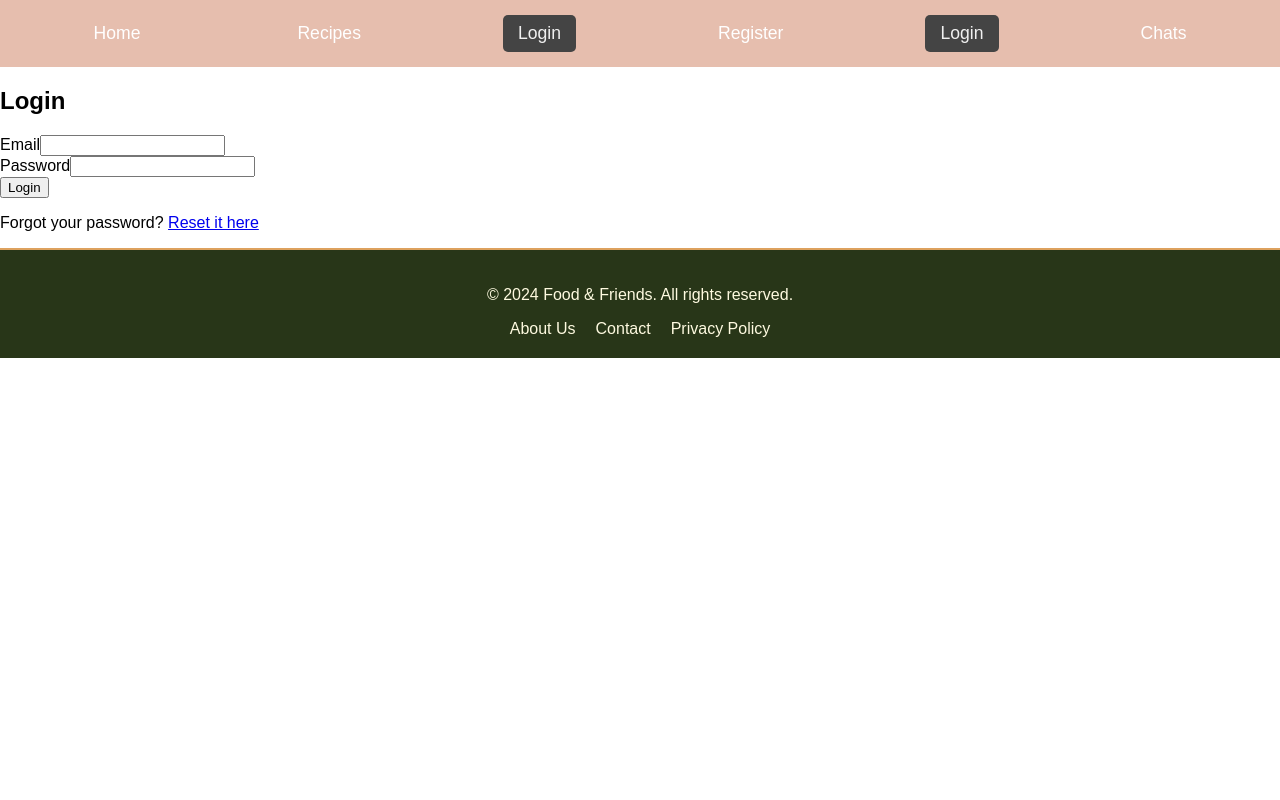
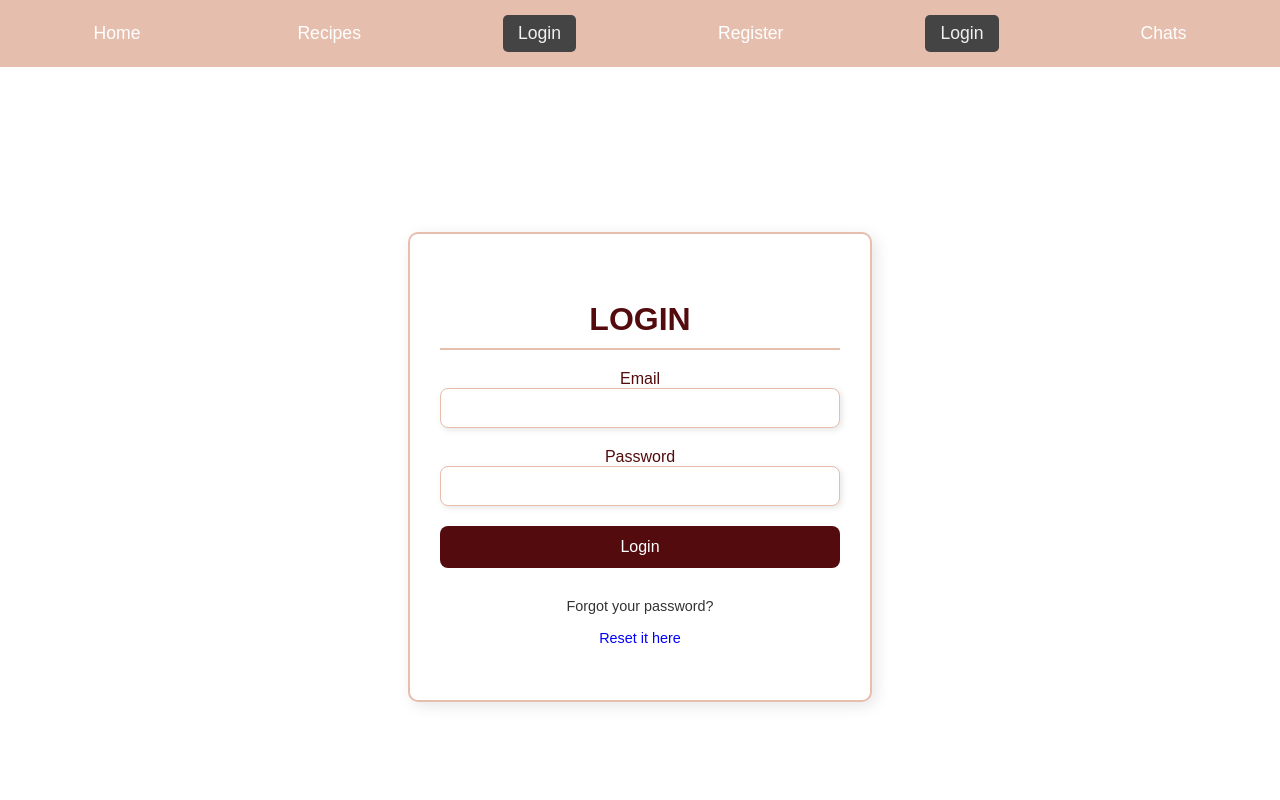
Before and after one commit to nPrameelaPydi/capstone_frontend, a React (Vite) app: page /login in a window 1280 px wide. Shown: the top 800 px of the page. Built offline with nearby package versions, Linux system fonts and the light colour scheme.

Commit message:
add CSS styles to login page

```diff
--- a/src/App.css
+++ b/src/App.css
@@ -266,7 +266,7 @@ div.recipes-container {
 .recipePageForm button:last-of-type:hover {
   background-color: #999;
 }
-/* ********* */
+
 /* Container for the Recipe List */
 .recipe-list-container {
   display: flex;
@@ -340,7 +340,6 @@ div.recipes-container {
   object-fit: cover; /* Ensures the image covers the container without distortion */
 }
 
-
 /* Styling for Buttons (Edit and Delete) */
 .recipe-card .recipe-actions {
   margin-top: 20px;
@@ -386,11 +385,10 @@ div.recipes-container {
   justify-content: center;
   align-items: center;
   min-height: 100vh;
-  background-color: #fff;
+  /*background-color: #fdf4f2;*/
   font-family: Arial, sans-serif;
   margin: 0;
 }
-
 .register-container {
   background-color: white;
   padding: 2rem;
@@ -398,13 +396,13 @@ div.recipes-container {
   border: 2px solid #e6beae;
   box-shadow: 4px 4px 10px rgba(0, 0, 0, 0.1); /* Subtle shadow for depth */
   width: 100%;
-  max-width: 400px;
+  max-width: 500px;
   text-align: center;
+  box-sizing: border-box; /* Ensure consistent sizing */
 }
 
 .register-container h2 {
-  margin-bottom: 1.5rem;
-  /*margin-top: 0.5rem;*/
+  margin-bottom: 1.8rem;
   color: #540b0e;
   font-size: 1.8rem;
   font-weight: bold;
@@ -415,41 +413,33 @@ div.recipes-container {
   display: flex;
   flex-direction: column;
   gap: 1rem;
-  padding-right: 2rem;
-}
-
-.register-container label {
-  text-align: left;
-  color: #333;
-  font-size: 0.9rem;
-  font-weight: 800;
 }
 
 .register-container input[type="text"],
 .register-container input[type="email"],
 .register-container input[type="password"] {
   width: 100%;
-  padding: 0.8rem;
-
+  padding: 0.8rem 1rem; /* Adjust padding for better spacing */
   font-size: 1rem;
-  border: 2px solid #e6beae;
+  border: 1px solid #e6beae;
   border-radius: 8px;
   background: #fdfdfd;
-  box-shadow: inset 2px 2px 5px rgba(0, 0, 0, 0.1), inset -2px -2px 5px rgba(255, 255, 255, 0.8);
-  transition: box-shadow 0.3s ease;
+  box-shadow: 2px 2px 6px rgba(0, 0, 0, 0.1); /* Simple shadow */
+  outline: none;
+  box-sizing: border-box; /* Prevent overflow */
+  transition: box-shadow 0.3s ease, border-color 0.3s ease;
 }
 
 .register-container input:focus {
-  box-shadow: inset 4px 4px 8px rgba(0, 0, 0, 0.15), inset -4px -4px 8px rgba(255, 255, 255, 0.9);
+  box-shadow: 2px 2px 8px rgba(0, 0, 0, 0.15); /* Subtle shadow effect */
   border-color: #540b0e;
 }
 
 .register-container button {
+  margin-top: 2rem;
+  margin-bottom: 2rem;
   background-color: #540b0e;
   color: white;
-  margin-left: 40px;
-  margin-bottom: 40px;
-  margin-top: 20px;
   padding: 0.8rem;
   border: none;
   border-radius: 8px;
@@ -469,6 +459,105 @@ div.recipes-container {
   color: #540b0e;
   font-size: 0.9rem;
 }
+
+/* ************ */
+/* Login Page Styling */
+.login-page {
+  /*background-color: #fdf4f2;*/
+  display: flex;
+  justify-content: center;
+  align-items: center;
+  min-height: 100vh;
+  padding: 20px;
+  padding-top: 0%;
+}
+
+.login-container {
+  background-color: #ffffff;
+  border-radius: 10px;
+  padding: 40px 30px;
+  box-shadow: 4px 4px 15px rgba(0, 0, 0, 0.1); /* Subtle shadow */
+  width: 100%;
+  max-width: 400px;
+  text-align: center; /* Center-align all content */
+  /*margin-top: 0%;*/
+  border: 2px solid #e6beae;
+}
+
+.login-container h2 {
+  font-size: 2rem;
+  color: #540b0e;
+  margin-bottom: 20px;
+  text-transform: uppercase;
+  border-bottom: 2px solid #e6beae; /* Subtle underline */
+  padding-bottom: 10px;
+}
+
+.login-container form {
+  display: flex;
+  flex-direction: column;
+  gap: 20px; /* Space between form elements */
+}
+
+.login-container label {
+  font-size: 1rem;
+  color: #540b0e;
+  text-align: left; /* Align labels to the left */
+  margin-bottom: 5px;
+}
+
+
+.login-container input {
+  width: 100%;
+  padding: 10px 15px;
+  font-size: 1rem;
+  border: 1px solid #e6beae;
+  border-radius: 8px;
+  box-shadow: 2px 2px 6px rgba(0, 0, 0, 0.1); /* Simple shadow */
+  outline: none;
+  box-sizing: border-box; /* Ensures padding and border are included in width */
+  transition: box-shadow 0.3s ease, border-color 0.3s ease;
+}
+
+
+.login-container input:focus {
+  border-color: #540b0e;
+  box-shadow: 2px 2px 8px rgba(84, 11, 14, 0.2); /* Slightly more prominent focus */
+}
+
+.login-container button {
+  padding: 12px;
+  font-size: 1rem;
+  background-color: #540b0e;
+  color: white;
+  border: none;
+  border-radius: 8px;
+  cursor: pointer;
+  transition: background-color 0.3s ease, transform 0.2s ease;
+}
+
+.login-container button:hover {
+  background-color: #e6beae;
+  color: #540b0e;
+  transform: scale(1.05);
+}
+
+.login-container p {
+  font-size: 0.9rem;
+  color: #333; /* Neutral text color */
+  margin-top: 10px;
+}
+
+.login-container a {
+  color: #540b0e; /* Link matches theme */
+  text-decoration: none;
+  transition: color 0.3s ease;
+}
+
+.login-container a:hover {
+  color: #e6beae; /* Subtle hover effect */
+}
+
 
 
 .footer {
--- a/src/components/Login.jsx
+++ b/src/components/Login.jsx
@@ -61,7 +61,8 @@ const Login = ({ setLoggedInUserId }) => {
   };
 
   return (
-    <div>
+    <div className="login-page">
+      <div className="login-container">
         <h2>Login</h2>
         <form onSubmit={handleSubmit} action="">
           <div>
@@ -91,13 +92,19 @@ const Login = ({ setLoggedInUserId }) => {
           {/* forgot password link */}
           <div>
             <p>
-            Forgot your password? <a href="/forgot-password">Reset it here</a>
+              Forgot your password?{" "}
+              <a href="/forgot-password" style={{ color: "blue" }}>
+                <br />
+                <br />
+                Reset it here
+              </a>
             </p>
           </div>
         </form>
         {/* render msg if exists */}
         {message && <p>{message}</p>}
       </div>
+    </div>
   );
 };
 
```
Lines whose indentation alone changed are shown as unchanged.
